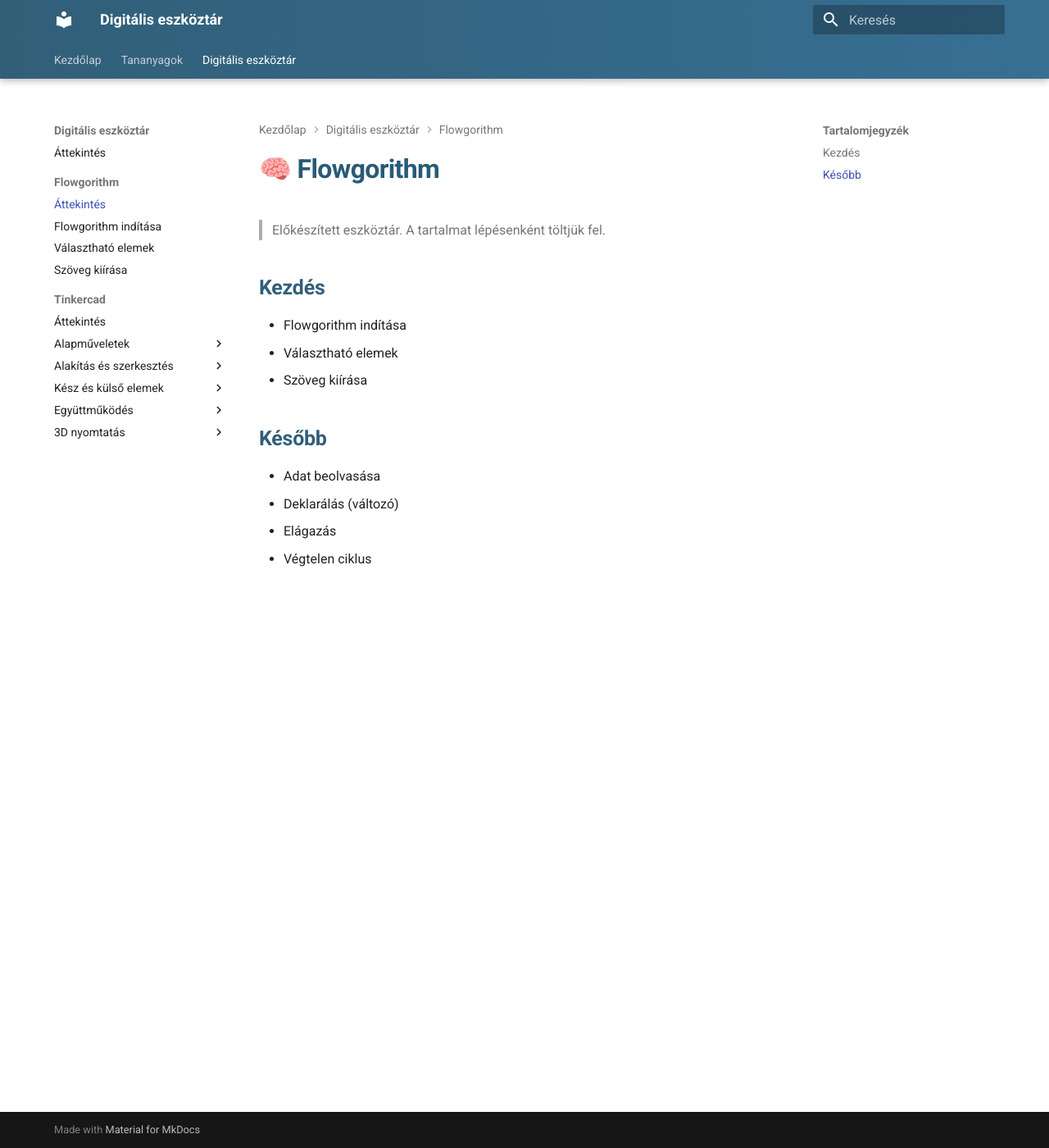
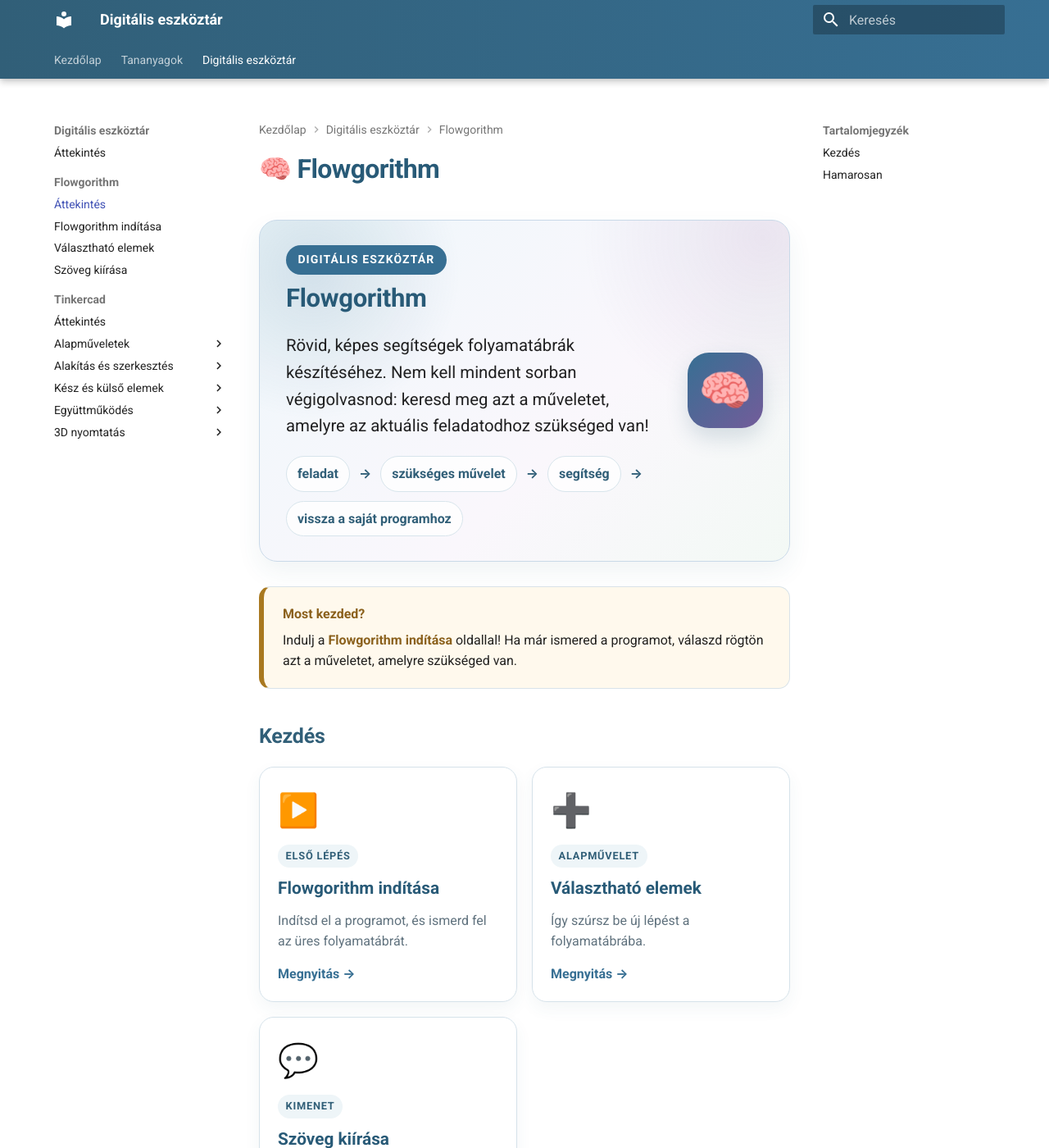
Before and after one commit to bsuszter/digitalis-eszkoztar, an MkDocs documentation site: the page built from docs/eszkoztar/flowgorithm/index.md, in a window 1280 px wide and 1400 px high. Shown: the whole window at 82% size. Built offline with MkDocs 1.6.1 and Material for MkDocs 9.7.7, drawn with Linux system fonts in a browser that asks for light colours; some of the changed text lies outside the part shown.

Commit message:
Flowgorithm eszköztár áttekintő oldal újratervezése

```diff
--- a/docs/eszkoztar/flowgorithm/index.md
+++ b/docs/eszkoztar/flowgorithm/index.md
@@ -1,16 +1,55 @@
 # 🧠 Flowgorithm
 
-> Előkészített eszköztár. A tartalmat lépésenként töltjük fel.
+<div class="toolkit-hero">
+  <div class="toolkit-hero__content">
+    <span class="toolkit-eyebrow">DIGITÁLIS ESZKÖZTÁR</span>
+    <h2>Flowgorithm</h2>
+    <p>Rövid, képes segítségek folyamatábrák készítéséhez. Nem kell mindent sorban végigolvasnod: keresd meg azt a műveletet, amelyre az aktuális feladatodhoz szükséged van!</p>
+    <div class="toolkit-flow">
+      <span>feladat</span> → <span>szükséges művelet</span> → <span>segítség</span> → <span>vissza a saját programhoz</span>
+    </div>
+  </div>
+  <div class="toolkit-hero__icon">🧠</div>
+</div>
+
+<div class="quick-note">
+  <strong>Most kezded?</strong>
+  <span>Indulj a <strong>Flowgorithm indítása</strong> oldallal! Ha már ismered a programot, válaszd rögtön azt a műveletet, amelyre szükséged van.</span>
+</div>
 
 ## Kezdés
 
-- Flowgorithm indítása
-- Választható elemek
-- Szöveg kiírása
+<div class="tool-grid">
+  <a class="tool-card" href="inditas/">
+    <span class="tool-icon">▶️</span>
+    <span class="tool-tag">ELSŐ LÉPÉS</span>
+    <strong>Flowgorithm indítása</strong>
+    <span>Indítsd el a programot, és ismerd fel az üres folyamatábrát.</span>
+    <span class="tool-link">Megnyitás →</span>
+  </a>
 
-## Később
+  <a class="tool-card" href="valaszthato-elemek/">
+    <span class="tool-icon">➕</span>
+    <span class="tool-tag">ALAPMŰVELET</span>
+    <strong>Választható elemek</strong>
+    <span>Így szúrsz be új lépést a folyamatábrába.</span>
+    <span class="tool-link">Megnyitás →</span>
+  </a>
 
-- Adat beolvasása
-- Deklarálás (változó)
-- Elágazás
-- Végtelen ciklus
+  <a class="tool-card" href="szoveg-kiirasa/">
+    <span class="tool-icon">💬</span>
+    <span class="tool-tag">KIMENET</span>
+    <strong>Szöveg kiírása</strong>
+    <span>Jeleníts meg üzenetet vagy eredményt a program futása közben.</span>
+    <span class="tool-link">Megnyitás →</span>
+  </a>
+</div>
+
+## Hamarosan
+
+<div class="mini-grid">
+  <div class="mini-card"><span class="mini-icon">⌨️</span><strong>Adat beolvasása</strong><span>A felhasználó adatot ad meg.</span></div>
+  <div class="mini-card"><span class="mini-icon">📦</span><strong>Deklarálás és változók</strong><span>Adatok tárolása és használata.</span></div>
+  <div class="mini-card"><span class="mini-icon">🔀</span><strong>Elágazás</strong><span>Döntés feltétel alapján.</span></div>
+  <div class="mini-card"><span class="mini-icon">🔁</span><strong>Ciklusok</strong><span>Ismétlődő műveletek.</span></div>
+</div>
```
